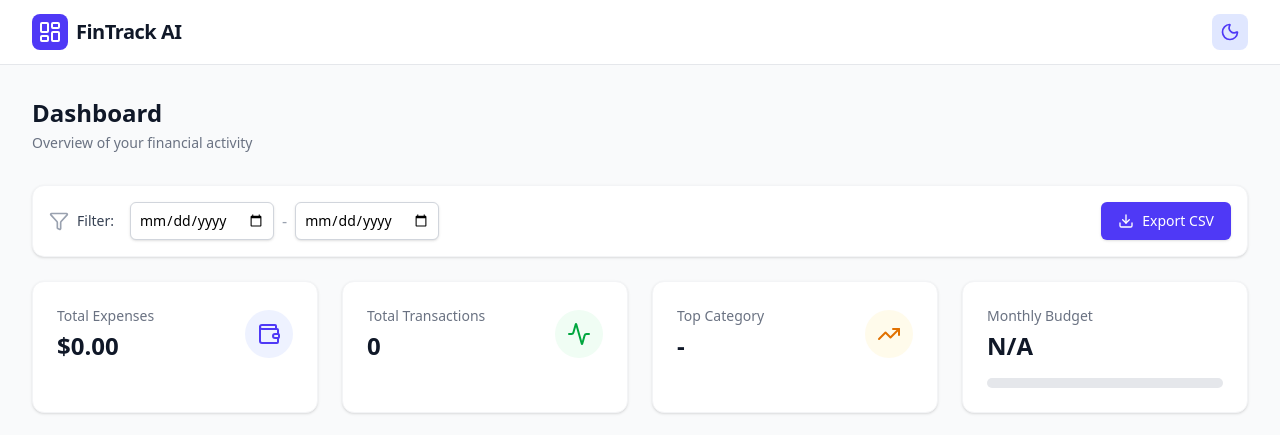
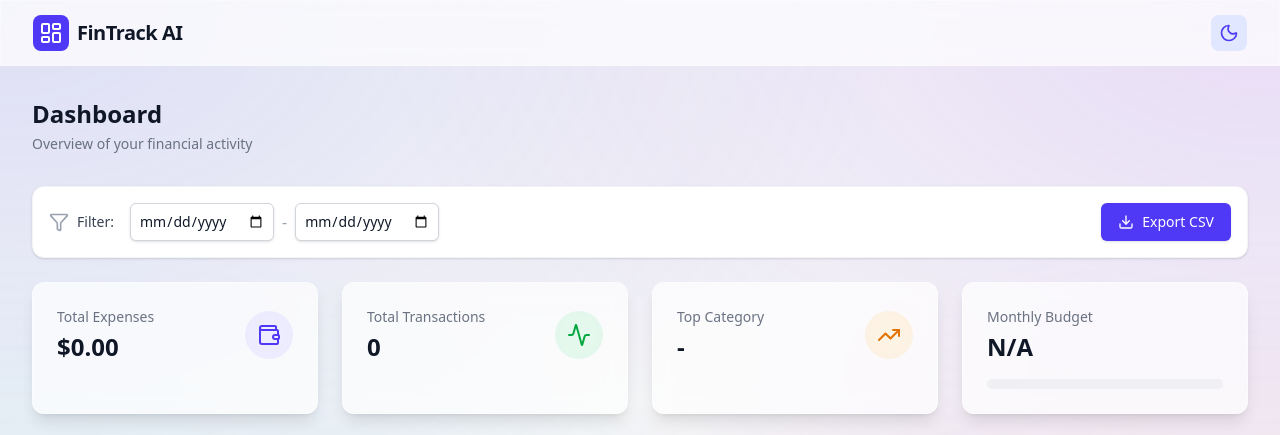
Before and after one commit to abhay123123/fin-app, a React app in the folder frontend/: page / in a window 1280 px wide. Shown: the top 435 px of the page. Built offline with nearby package versions, Linux system fonts and the light colour scheme; no server answers; the HTML template or start-up script is replaced by a standard one.

Commit message:
Implement UI Polish: Glassmorphism and Animations

```diff
--- a/frontend/package.json
+++ b/frontend/package.json
@@ -12,6 +12,7 @@
   "dependencies": {
     "@tailwindcss/forms": "^0.5.11",
     "axios": "^1.13.4",
+    "framer-motion": "^12.33.0",
     "lucide-react": "^0.563.0",
     "react": "^19.2.0",
     "react-dom": "^19.2.0",
--- a/frontend/src/App.jsx
+++ b/frontend/src/App.jsx
@@ -70,8 +70,8 @@ function App() {
   };
 
   return (
-    <div className={`min-h-screen font-sans transition-colors duration-200 ${darkMode ? 'dark bg-gray-900' : 'bg-gray-50'}`}>
-      <nav className="bg-white dark:bg-gray-800 border-b border-gray-200 dark:border-gray-700 transition-colors duration-200">
+    <div className={`min-h-screen font-sans transition-colors duration-200 ${darkMode ? 'dark text-white' : 'text-gray-900'}`}>
+      <nav className="glass sticky top-0 z-50 border-b border-gray-200/20 dark:border-gray-700/20 transition-all duration-200">
         <div className="max-w-7xl mx-auto px-4 sm:px-6 lg:px-8">
           <div className="flex justify-between h-16">
             <div className="flex">
@@ -111,7 +111,7 @@ function App() {
           <div className="lg:col-span-1 space-y-6">
             <SpendingChart expenses={expenses} />
 
-            <div className="bg-white dark:bg-gray-800 rounded-xl shadow-sm border border-gray-100 dark:border-gray-700 overflow-hidden">
+            <div className="glass rounded-xl shadow-lg border border-white/20 overflow-hidden">
               <div className="p-6 border-b border-gray-100 dark:border-gray-700 bg-gray-50/50 dark:bg-gray-700/50">
                 <h2 className="text-lg font-semibold text-gray-900 dark:text-white">Quick Actions</h2>
               </div>
--- a/frontend/src/components/DashboardStats.jsx
+++ b/frontend/src/components/DashboardStats.jsx
@@ -1,5 +1,6 @@
 import React, { useMemo } from 'react';
 import { Wallet, Activity, TrendingUp } from 'lucide-react';
+import { motion } from 'framer-motion';
 import { getBudget } from '../api';
 
 const DashboardStats = ({ expenses, refreshTrigger }) => {
@@ -50,44 +51,68 @@ const DashboardStats = ({ expenses, refreshTrigger }) => {
 
     return (
         <div className="grid grid-cols-1 md:grid-cols-4 gap-6 mb-6">
-            <div className="bg-white dark:bg-gray-800 rounded-xl shadow-sm p-6 border border-gray-100 dark:border-gray-700">
+            <motion.div
+                initial={{ opacity: 0, y: 20 }}
+                animate={{ opacity: 1, y: 0 }}
+                transition={{ delay: 0.1 }}
+                whileHover={{ scale: 1.05 }}
+                className="glass rounded-xl shadow-lg p-6 border border-white/20"
+            >
                 <div className="flex items-center justify-between">
                     <div>
                         <p className="text-sm font-medium text-gray-500 dark:text-gray-400">Total Expenses</p>
                         <p className="text-2xl font-bold text-gray-900 dark:text-white mt-1">${stats.total.toFixed(2)}</p>
                     </div>
-                    <div className="p-3 bg-indigo-50 rounded-full">
-                        <Wallet className="h-6 w-6 text-indigo-600" />
+                    <div className="p-3 bg-indigo-500/10 rounded-full backdrop-blur-sm">
+                        <Wallet className="h-6 w-6 text-indigo-600 dark:text-indigo-400" />
                     </div>
                 </div>
-            </div>
+            </motion.div>
 
-            <div className="bg-white dark:bg-gray-800 rounded-xl shadow-sm p-6 border border-gray-100 dark:border-gray-700">
+            <motion.div
+                initial={{ opacity: 0, y: 20 }}
+                animate={{ opacity: 1, y: 0 }}
+                transition={{ delay: 0.2 }}
+                whileHover={{ scale: 1.05 }}
+                className="glass rounded-xl shadow-lg p-6 border border-white/20"
+            >
                 <div className="flex items-center justify-between">
                     <div>
                         <p className="text-sm font-medium text-gray-500 dark:text-gray-400">Total Transactions</p>
                         <p className="text-2xl font-bold text-gray-900 dark:text-white mt-1">{stats.count}</p>
                     </div>
-                    <div className="p-3 bg-green-50 rounded-full">
-                        <Activity className="h-6 w-6 text-green-600" />
+                    <div className="p-3 bg-green-500/10 rounded-full backdrop-blur-sm">
+                        <Activity className="h-6 w-6 text-green-600 dark:text-green-400" />
                     </div>
                 </div>
-            </div>
+            </motion.div>
 
-            <div className="bg-white dark:bg-gray-800 rounded-xl shadow-sm p-6 border border-gray-100 dark:border-gray-700">
+            <motion.div
+                initial={{ opacity: 0, y: 20 }}
+                animate={{ opacity: 1, y: 0 }}
+                transition={{ delay: 0.3 }}
+                whileHover={{ scale: 1.05 }}
+                className="glass rounded-xl shadow-lg p-6 border border-white/20"
+            >
                 <div className="flex items-center justify-between">
                     <div>
                         <p className="text-sm font-medium text-gray-500 dark:text-gray-400">Top Category</p>
                         <p className="text-2xl font-bold text-gray-900 dark:text-white mt-1">{stats.topCategory}</p>
                     </div>
-                    <div className="p-3 bg-amber-50 rounded-full">
-                        <TrendingUp className="h-6 w-6 text-amber-600" />
+                    <div className="p-3 bg-amber-500/10 rounded-full backdrop-blur-sm">
+                        <TrendingUp className="h-6 w-6 text-amber-600 dark:text-amber-400" />
                     </div>
                 </div>
-            </div>
+            </motion.div>
 
             {/* Budget Card */}
-            <div className="bg-white dark:bg-gray-800 rounded-xl shadow-sm p-6 border border-gray-100 dark:border-gray-700">
+            <motion.div
+                initial={{ opacity: 0, y: 20 }}
+                animate={{ opacity: 1, y: 0 }}
+                transition={{ delay: 0.4 }}
+                whileHover={{ scale: 1.05 }}
+                className="glass rounded-xl shadow-lg p-6 border border-white/20"
+            >
                 <div className="flex flex-col h-full justify-between">
                     <div>
                         <p className="text-sm font-medium text-gray-500 dark:text-gray-400">Monthly Budget</p>
@@ -100,14 +125,16 @@ const DashboardStats = ({ expenses, refreshTrigger }) => {
                             )}
                         </div>
                     </div>
-                    <div className="w-full bg-gray-200 rounded-full h-2.5 mt-4">
-                        <div
+                    <div className="w-full bg-gray-200/50 rounded-full h-2.5 mt-4 overflow-hidden">
+                        <motion.div
+                            initial={{ width: 0 }}
+                            animate={{ width: `${budgetProgress}%` }}
+                            transition={{ duration: 1, ease: "easeOut" }}
                             className={`h-2.5 rounded-full ${progressColor}`}
-                            style={{ width: `${budgetProgress}%` }}
-                        ></div>
+                        ></motion.div>
                     </div>
                 </div>
-            </div>
+            </motion.div>
         </div>
     );
 };
--- a/frontend/src/index.css
+++ b/frontend/src/index.css
@@ -1,3 +1,37 @@
 @import "tailwindcss";
 @variant dark (&:where(.dark, .dark *));
 @plugin "@tailwindcss/forms";
+
+body {
+    margin: 0;
+    min-height: 100vh;
+    background-color: #f3f4f6;
+    background-image:
+        radial-gradient(at 0% 0%, rgba(99, 102, 241, 0.15) 0px, transparent 50%),
+        radial-gradient(at 100% 0%, rgba(168, 85, 247, 0.15) 0px, transparent 50%),
+        radial-gradient(at 100% 100%, rgba(236, 72, 153, 0.15) 0px, transparent 50%),
+        radial-gradient(at 0% 100%, rgba(34, 211, 238, 0.15) 0px, transparent 50%);
+    background-attachment: fixed;
+}
+
+.dark body {
+    background-color: #111827;
+    background-image:
+        radial-gradient(at 0% 0%, rgba(99, 102, 241, 0.15) 0px, transparent 50%),
+        radial-gradient(at 100% 0%, rgba(168, 85, 247, 0.15) 0px, transparent 50%),
+        radial-gradient(at 100% 100%, rgba(236, 72, 153, 0.15) 0px, transparent 50%),
+        radial-gradient(at 0% 100%, rgba(34, 211, 238, 0.15) 0px, transparent 50%);
+}
+
+/* Glassmorphism Utilities */
+.glass {
+    background: rgba(255, 255, 255, 0.7);
+    backdrop-filter: blur(10px);
+    -webkit-backdrop-filter: blur(10px);
+    border: 1px solid rgba(255, 255, 255, 0.3);
+}
+
+.dark .glass {
+    background: rgba(17, 24, 39, 0.7);
+    border: 1px solid rgba(255, 255, 255, 0.05);
+}
```
Also changed, not shown: frontend/src/components/ExpenseList.jsx (+21 -9 lines), 1 other file (tests, documents, lock files or other folders).
